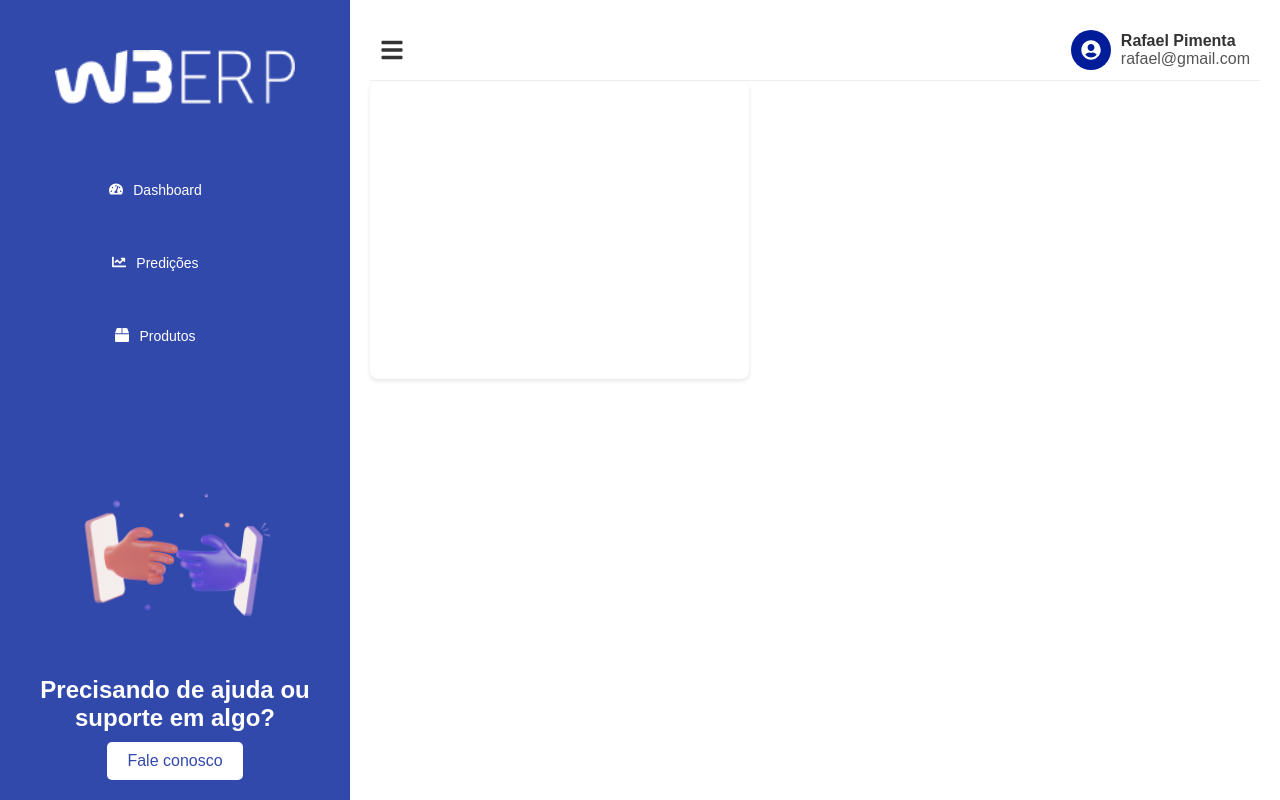
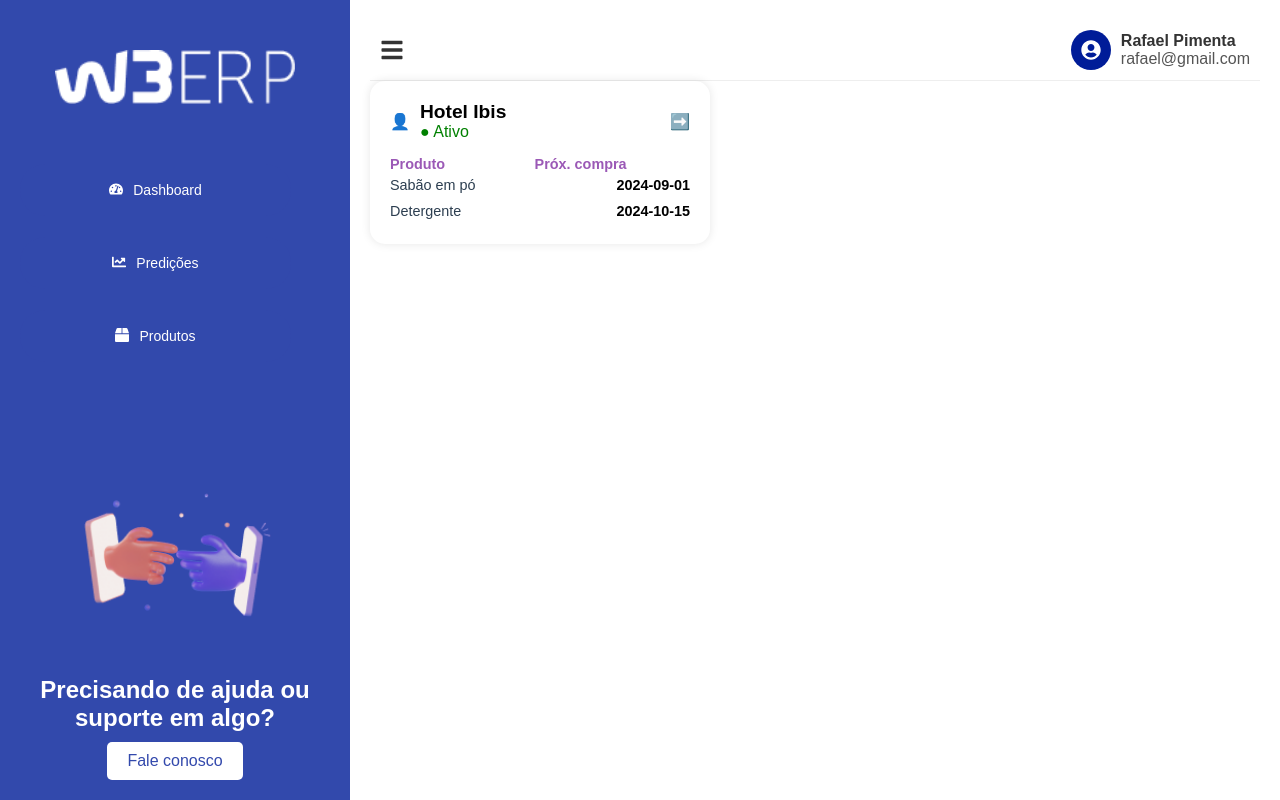
Before and after one commit to charliehenrikis/w3erp.Arnia, a React (Vite) app: page /predicoes in a window 1280 px wide. Built offline with nearby package versions, Linux system fonts and the light colour scheme; no server answers.

Commit message:
predicoes inicializado

```diff
--- /dev/null
+++ b/src/components/boxPredicoes/CardPred.tsx
@@ -0,0 +1,104 @@
+import React from 'react';
+import styled from 'styled-components';
+
+interface Produto {
+  nome: string;
+  dataCompra: string;
+}
+
+const CardContainer = styled.div`
+  width: 300px;
+  background-color: #fff;
+  border-radius: 15px;
+  box-shadow: 0 0 10px rgba(0, 0, 0, 0.1);
+  padding: 20px;
+`;
+
+const Header = styled.div`
+  display: flex;
+  align-items: center;
+  justify-content: space-between;
+`;
+
+const ClienteInfo = styled.div`
+  display: flex;
+  align-items: center;
+`;
+
+const ClienteNome = styled.h2`
+  font-size: 1.2rem;
+  margin-left: 10px;
+`;
+
+const Status = styled.p`
+  color: green;
+  margin-left: 10px;
+`;
+
+const ProductTable = styled.table`
+  width: 100%;
+  margin-top: 15px;
+  border-spacing: 0;
+  border-collapse: collapse;
+  font-size: 0.9rem;
+
+  th {
+    text-align: left;
+    color: #9b59b6; /* Cor roxa */
+  }
+
+  td {
+    padding: 5px 0;
+  }
+`;
+
+const ProductName = styled.td`
+  color: #2c3e50;
+`;
+
+const PurchaseDate = styled.td`
+  text-align: right;
+  font-weight: bold;
+`;
+
+const CardPredComponent: React.FC = () => {
+  const clienteNome = "Hotel Ibis"; // Nome do cliente
+  const status = "Ativo"; // Status do cliente
+  const produtos: Produto[] = [
+    { nome: 'Sabão em pó', dataCompra: '2024-09-01' },
+    { nome: 'Detergente', dataCompra: '2024-10-15' },
+  ]; // Dados estáticos de produtos
+
+  return (
+    <CardContainer>
+      <Header>
+        <ClienteInfo>
+          <div>👤</div>
+          <div>
+            <ClienteNome>{clienteNome}</ClienteNome>
+            <Status>● {status}</Status>
+          </div>
+        </ClienteInfo>
+        <div>➡️</div>
+      </Header>
+      <ProductTable>
+        <thead>
+          <tr>
+            <th>Produto</th>
+            <th>Próx. compra</th>
+          </tr>
+        </thead>
+        <tbody>
+          {produtos.map((produto, index) => (
+            <tr key={index}>
+              <ProductName>{produto.nome}</ProductName>
+              <PurchaseDate>{produto.dataCompra}</PurchaseDate>
+            </tr>
+          ))}
+        </tbody>
+      </ProductTable>
+    </CardContainer>
+  );
+};
+
+export default CardPredComponent;
--- a/src/components/boxPredicoes/boxInfo.tsx
+++ /dev/null
@@ -1,44 +0,0 @@
-import React, { useEffect, useState } from 'react';
-import styled from 'styled-components';
-
-// Estilização dos componentes
-const Container = styled.div`
-  display: flex;
-  align-items: center;
-  padding: 16px;
-  background-color: #fff;
-  border-radius: 8px;
-  box-shadow: 0 2px 4px rgba(0, 0, 0, 0.1);
-  width: 347px;
-  height: 266px;
-  position: relative;
-`;
-
-
-const PredicoesBox: React.FC = () => {
-  const [data, setData] = useState<{ produto: string; proxCompra: string }[]>([]);
-  const [status, setStatus] = useState<string>('Carregando...');
-
-  useEffect(() => {
-    const fetchData = async () => {
-      try {
-        const response = await fetch('http://localhost:3000/products');
-        const result = await response.json();
-        setData(result);
-        setStatus('Dados carregados com sucesso');
-      } catch (error) {
-        setStatus('Erro ao carregar dados');
-        console.error('Erro ao buscar dados:', error);
-      }
-    };
-
-    fetchData();
-  }, []);
-
-  return (
-    <Container>
-    </Container>
-  );
-};
-
-export default PredicoesBox;
--- a/src/pages/predicoes.tsx
+++ b/src/pages/predicoes.tsx
@@ -2,7 +2,7 @@ import React from 'react';
 import styled from 'styled-components';
 import SidebarComponent from '../components/sidebar/sidebar';
 import HeaderUserComponent from '../components/boxHeaders/headerUser';
-import PredicoesBox from '../components/boxPredicoes/boxInfo';
+import CardPredComponent from '../components/boxPredicoes/CardPred';
 
 // Estilização dos componentes principais da página
 const PageContainer = styled.div`
@@ -28,7 +28,7 @@ const PredicoesPage: React.FC = () => {
                 <SidebarComponent />
                 <ContentArea>
                     <HeaderUserComponent />
-                    <PredicoesBox></PredicoesBox>
+                    <CardPredComponent></CardPredComponent>
                 </ContentArea>
             </MainContent>
         </PageContainer>
```
